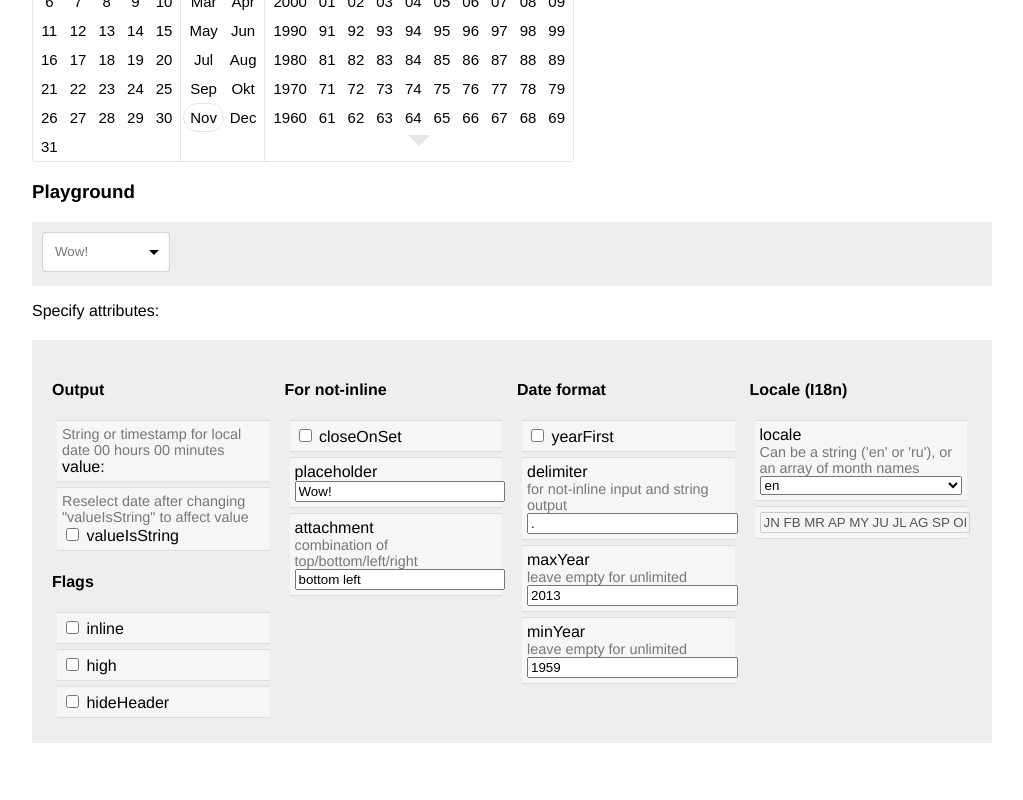
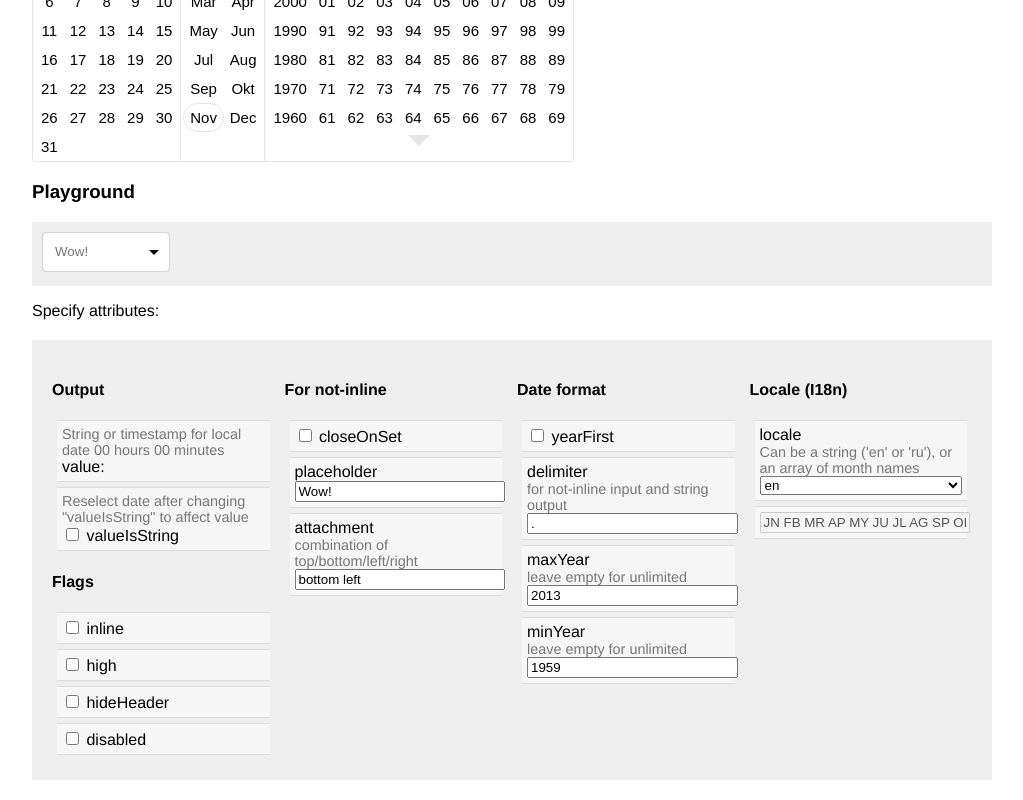
Before and after one commit to m-kant/vue-birth-datepicker, a Vue app: page / in a window 1280 px wide. Shown: the part 516-1316 px from the top of the page, without its empty margins (128-1151 px from the left). Before the commit the page ends 1279 px from the top, so only its background shows below. Built offline with nearby package versions, Linux system fonts and the light colour scheme.

Commit message:
disabled attribute added

```diff
--- a/src/birth-datepicker.vue
+++ b/src/birth-datepicker.vue
@@ -2,7 +2,7 @@
 
   <div
     class="birthday-picker"
-    :class="{'birthday-picker_inline':inline, 'birthday-picker_high':high}"
+    :class="{'birthday-picker_inline':inline, 'birthday-picker_high':high, 'disabled':disabled}"
 
     style=""
   >
@@ -11,6 +11,7 @@
      class=""
      :value="valueStr"
      :placeholder="placeholder"
+     :disabled="disabled"
      @input="onManualInput"
      @focus="inputIsFocused=true;"
      @blur=" inputIsFocused=false; $nextTick(onWidgetBlur);"
@@ -58,6 +59,7 @@ export default {
   props: {
     value:        { type: [Number, String] },
     valueIsString:{ type: Boolean, default: false },
+    disabled:     { type: Boolean },
     placeholder:  { type: String },
     attachment:   { type: String, default: 'bottom left' },
     wildcard:     { type: String, default: '_' },
@@ -158,7 +160,7 @@ export default {
   },
 
   methods: {
-    nothing(){console.log('nothing');},
+    nothing(){ },
     assignValue(){
       if (this.valueIsString && this.value) {
         if(!this.parseStringDate(this.value)) throw new Error('Can not parse date string');
--- a/src/components/Demo.vue
+++ b/src/components/Demo.vue
@@ -31,6 +31,7 @@
           :minYear="minYear?Number(minYear):null"
           :maxYear="maxYear?Number(maxYear):null"
           :locale="calcLocale"
+          :disabled="disabled"
         />
       </div>
 
@@ -49,6 +50,7 @@
           <label><input type="checkbox" v-model="inline"> inline</label>
           <label><input type="checkbox" v-model="high"> high</label>
           <label><input type="checkbox" v-model="hideHeader"> hideHeader</label>
+          <label><input type="checkbox" v-model="disabled"> disabled</label>
         </div>
         <div class="col4">
           <h4>For not-inline</h4>
@@ -104,6 +106,7 @@ export default {
       valueIsString: false,
       yearFirst: false,
       hideHeader: false,
+      disabled: false,
       delimiter: '.',
       placeholder: 'Wow!',
       attachment: 'bottom left',
--- a/src/components/birth-datepicker.scss
+++ b/src/components/birth-datepicker.scss
@@ -18,6 +18,10 @@
   padding: 0;
   background-color: transparent;
 
+  &.disabled{
+    pointer-events: none;
+    .birthday-picker_dropdown{ background-color: #E9ECEF;}
+  }
   .disabled{
     opacity: 0.3;
     pointer-events: none;
@@ -55,6 +59,7 @@
     position: absolute;
     box-sizing: border-box;
     width: 100%;
+    height: 100%;
     top:0;
     left:0;
     bottom:0;
```
